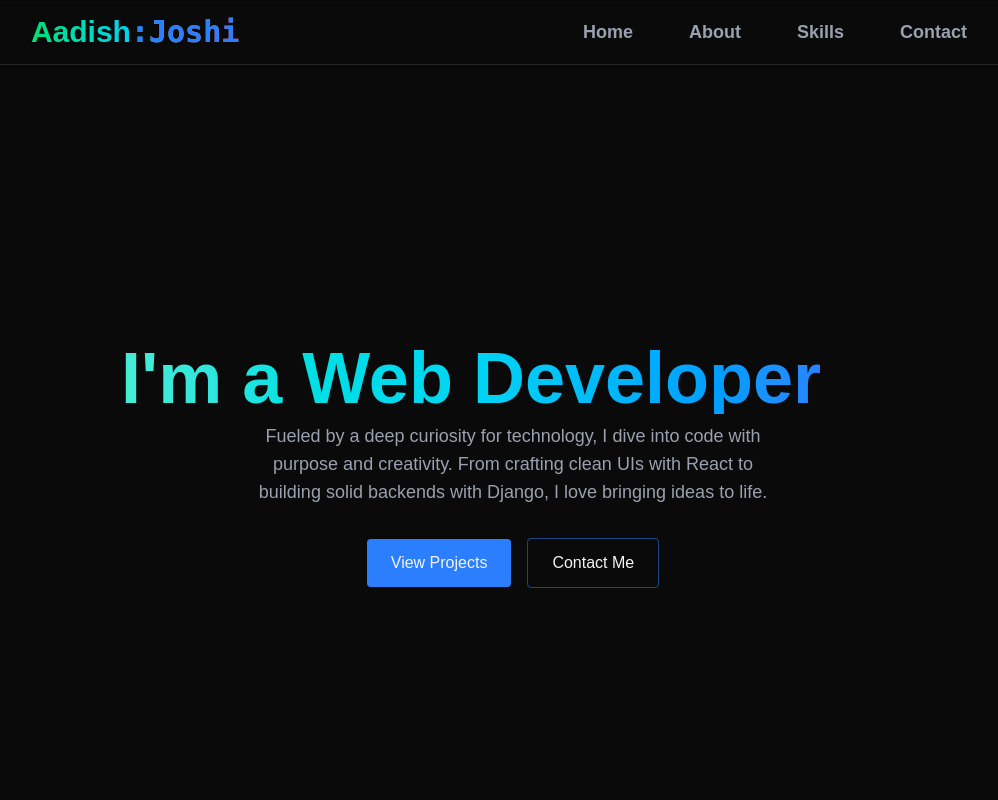
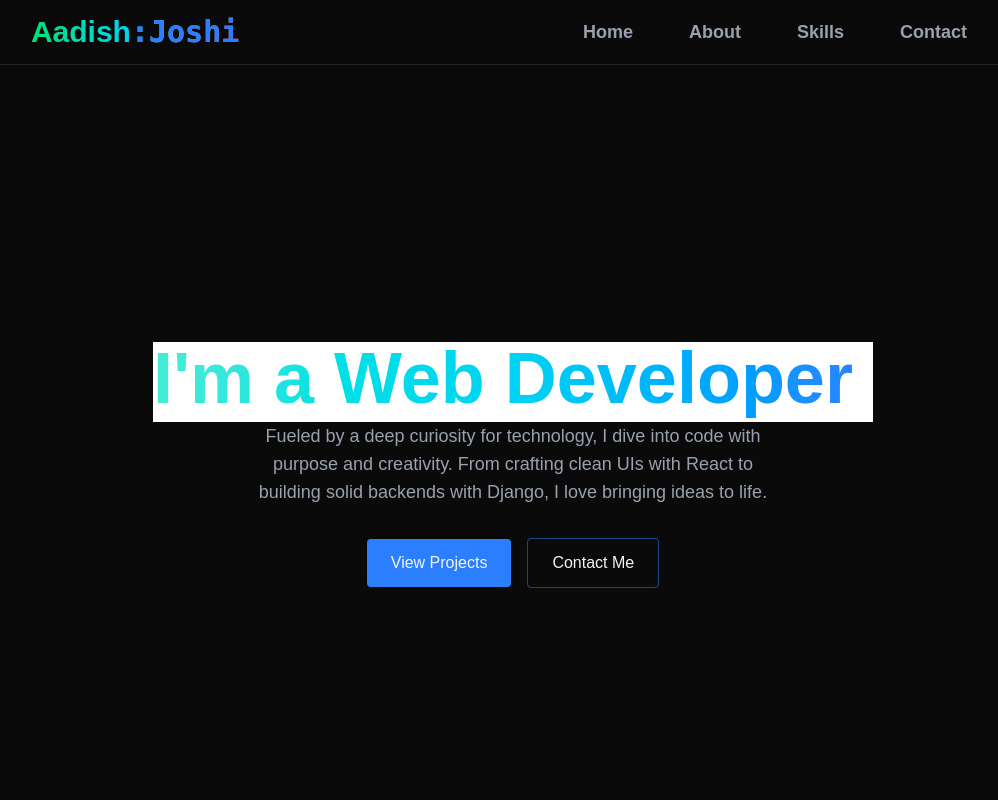
Before and after one commit to aadish81/Portfolio81, a React (Vite) app: page / in a window 1280 px wide. Shown: the top 800 px of the page, without its empty margins (127-1125 px from the left). Built offline with nearby package versions, Linux system fonts and the light colour scheme.

Commit message:
relative style removed form moving text

```diff
--- a/src/Components/Home.tsx
+++ b/src/Components/Home.tsx
@@ -39,9 +39,9 @@
     <section id="Home" className= "flex flex-col justify-center items-center w-full min-h-screen">
         <RevealOnScroll>
         <div className='text-center px-4'>
-            <div className= " sm:relative sm:w-[49rem]  w-[330px] sm:h-20">
-                <h1 className=' sm:absolute top-0  font-bold  text-center text-3xl md:text-7xl mb-6 bg-gradient-to-r from-teal-300 via-cyan-400 to-blue-500 bg-clip-text text-transparent '>
-                    I'm a {text}<span className = "text-3xl md:text-7xl bg-gradient-to-r from-teal-300 via-cyan-400 to-blue-500 bg-clip-text text-transparent  blink">|</span>
+            <div className= "sm:h-20 bg-white ">
+                <h1 className='  font-bold  text-center text-[2.25rem] sm:text-7xl mb-6 pb-2 bg-gradient-to-r from-teal-300 via-cyan-400 to-blue-500 bg-clip-text text-transparent '>
+                    I'm a {text}<span className = "text-3xl sm:text-7xl bg-gradient-to-r from-teal-300 via-cyan-400 to-blue-500 bg-clip-text text-transparent  blink">|</span>
                 </h1>
             </div>
             <p className=' text-lg text-gray-400 mb-8 max-w-lg text-center mx-auto'>
```
